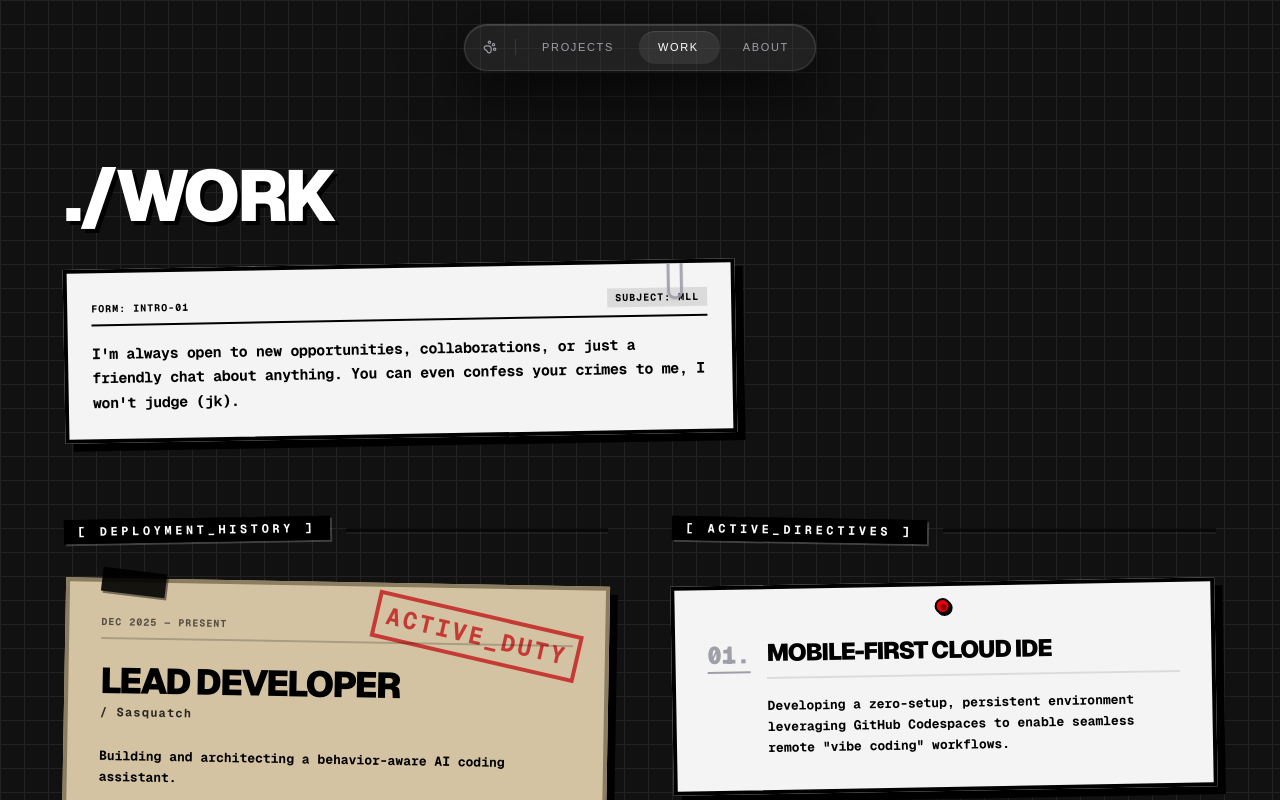
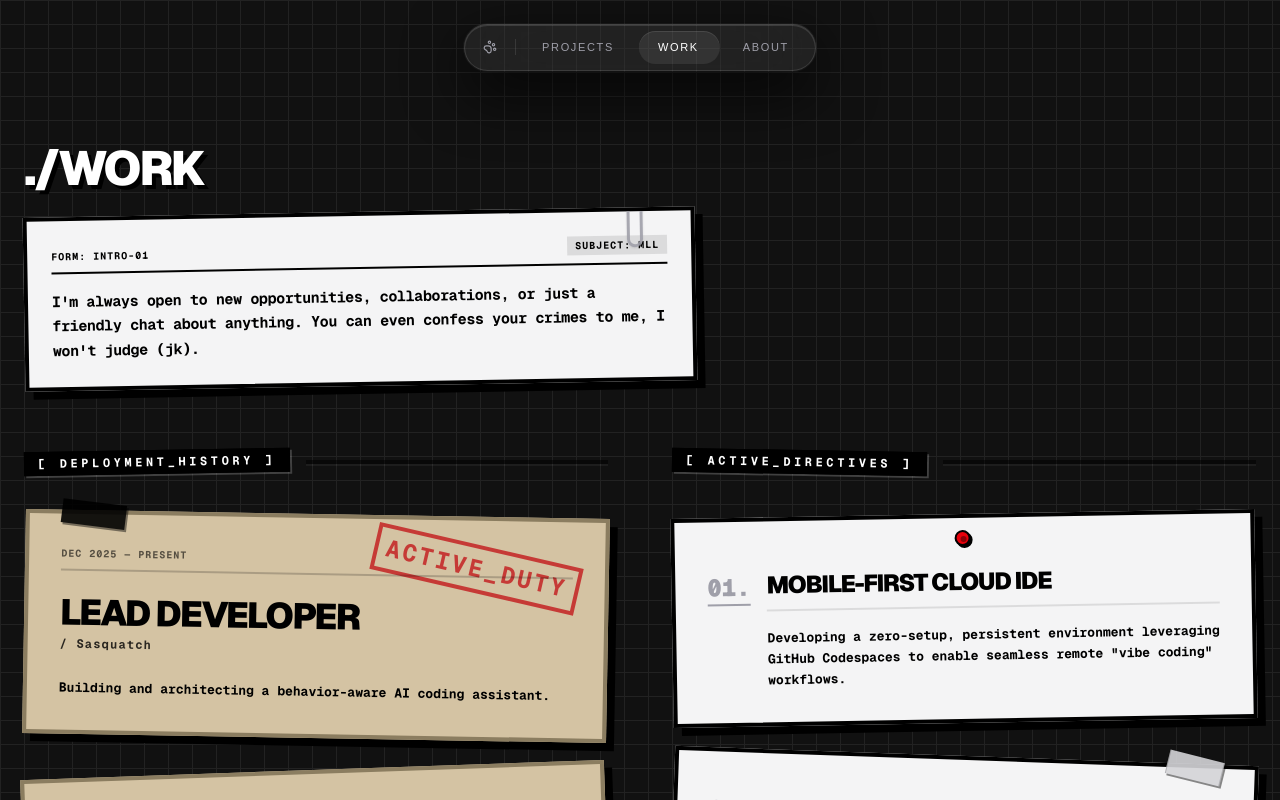
Before and after one commit to bikemaster2331/porpolyo, a Next.js app: page /work in a window 1280 px wide. Shown: the top 800 px of the page. Built offline with nearby package versions, Linux system fonts and the light colour scheme.

Commit message:
added something

```diff
--- a/src/app/work/page.tsx
+++ b/src/app/work/page.tsx
@@ -11,12 +11,12 @@ export default function Work() {
         <Footer />
       </div>
 
-      <div className="max-w-6xl w-full flex-grow pt-4 md:pt-36 relative z-10">
+      <div className="max-w-7xl w-full flex-grow pt-9 md:pt-36 relative z-10">
 
         {/* --- HEADER SECTION --- */}
-        <div className="md:mb-20 mb-8 flex flex-col gap-6 relative mt-4">
+        <div className="md:mb-16 mb-4 flex flex-col gap-3 relative">
 
-          <h1 className="text-5xl md:text-7xl font-black tracking-tighter uppercase drop-shadow-[4px_4px_0_rgba(0,0,0,1)] text-white font-sans">
+          <h1 className="text-4xl md:text-5xl font-black tracking-tighter uppercase drop-shadow-[4px_4px_0_rgba(0,0,0,1)] text-white font-sans">
             ./WORK
           </h1>
 
```
